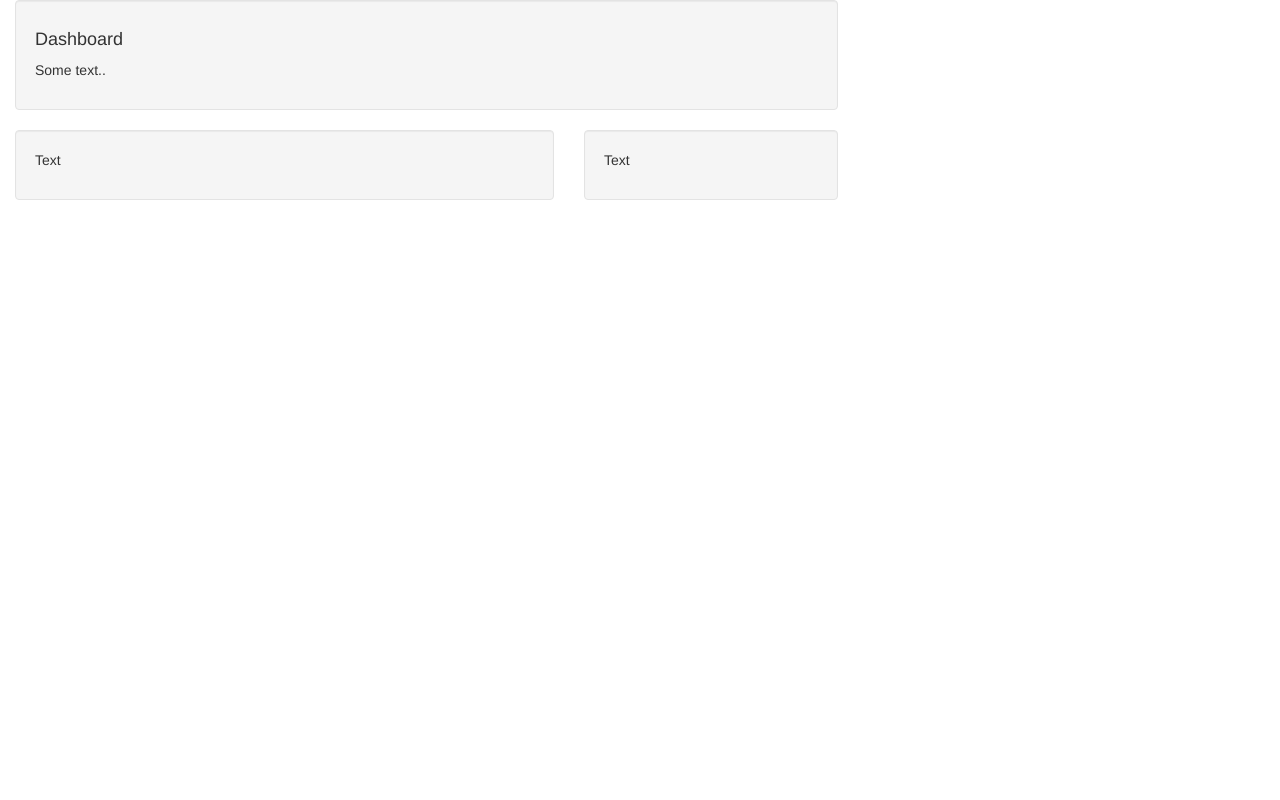
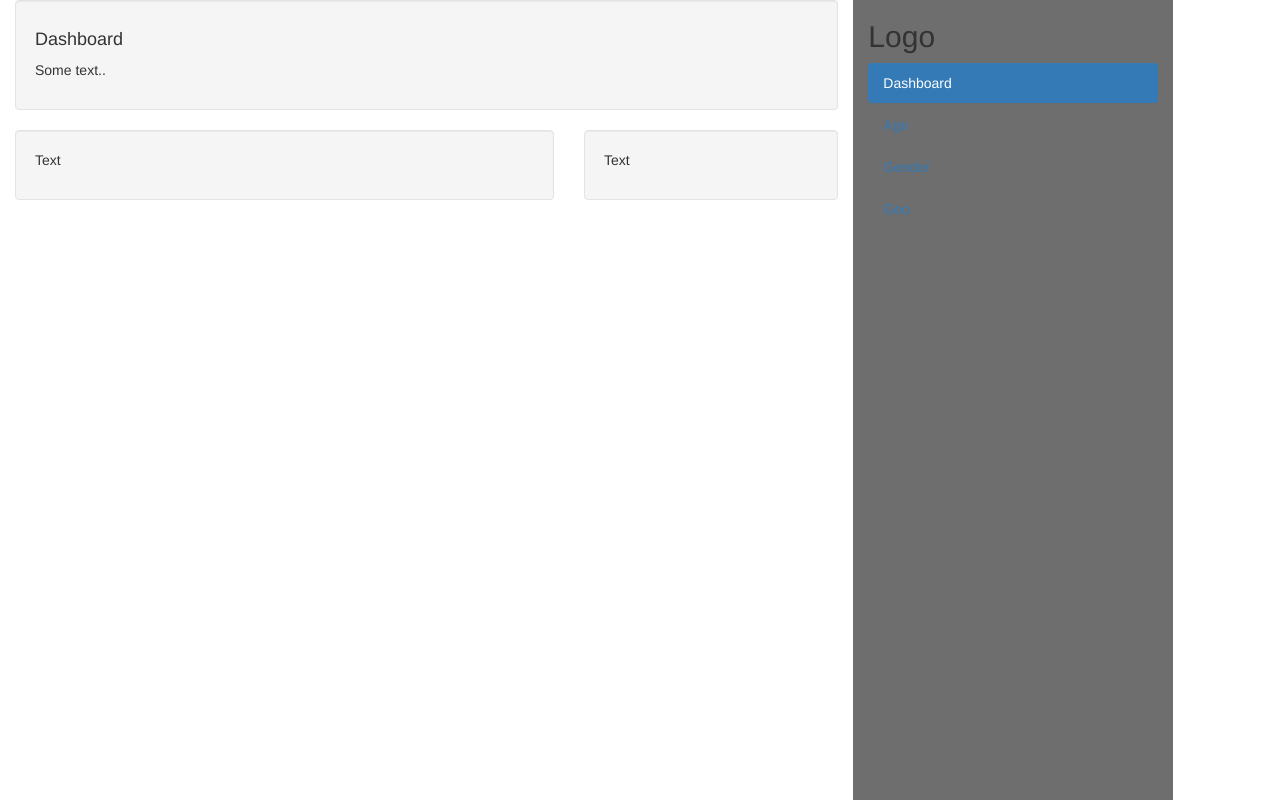
Before and after one commit to nels8108/ACMDigitalSignage, a plain HTML site: page index.html in a window 1280 px wide. Shown: the top 800 px of the page. Drawn offline with nearby package versions, Linux system fonts and the light colour scheme.

Commit message:
Update index.html

```diff
--- a/index.html
+++ b/index.html
@@ -56,6 +56,16 @@
         </div>
       </div>
     </div>
+    <div class="col-sm-3 sidenav hidden-xs">
+      <h2>Logo</h2>
+      <ul class="nav nav-pills nav-stacked">
+        <li class="active"><a href="#section1">Dashboard</a></li>
+        <li><a href="#section2">Age</a></li>
+        <li><a href="#section3">Gender</a></li>
+        <li><a href="#section3">Geo</a></li>
+      </ul><br>
+    </div>
+    <br>
   </div>
 </div>
 
```
